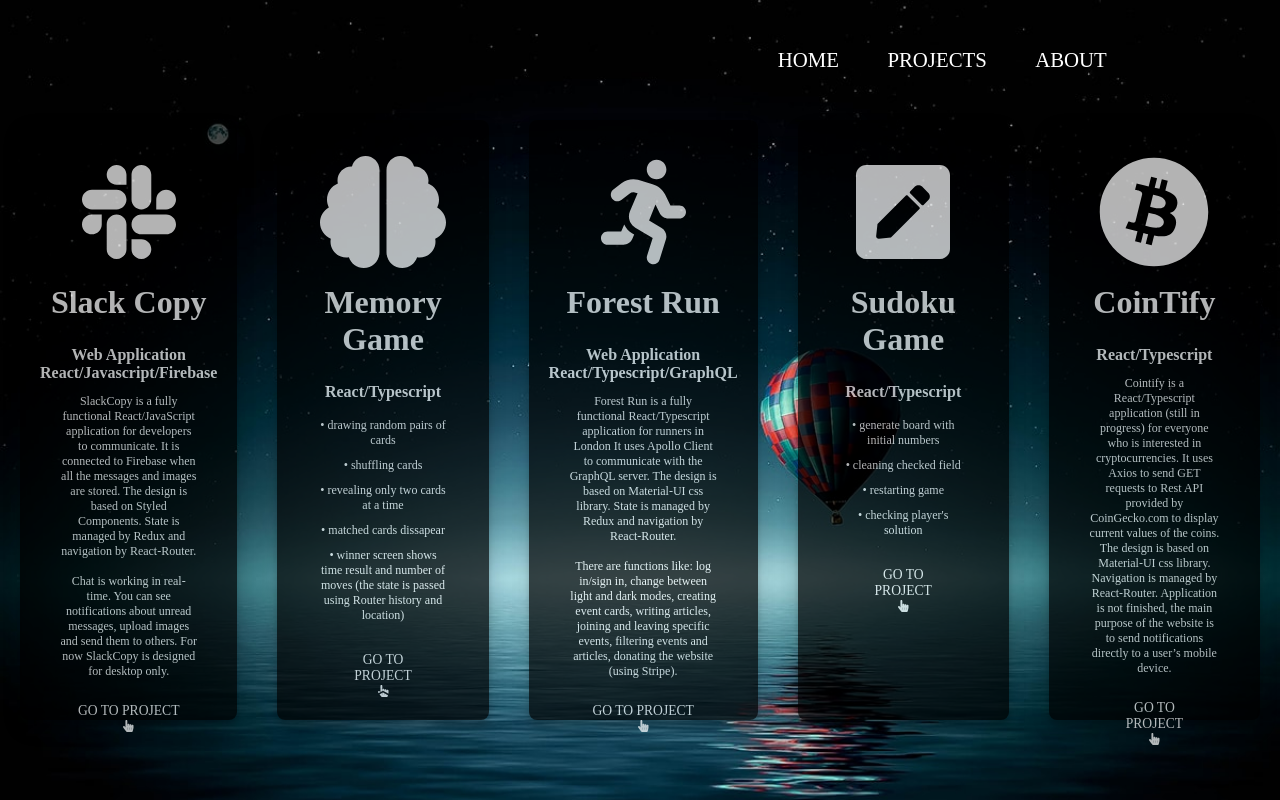
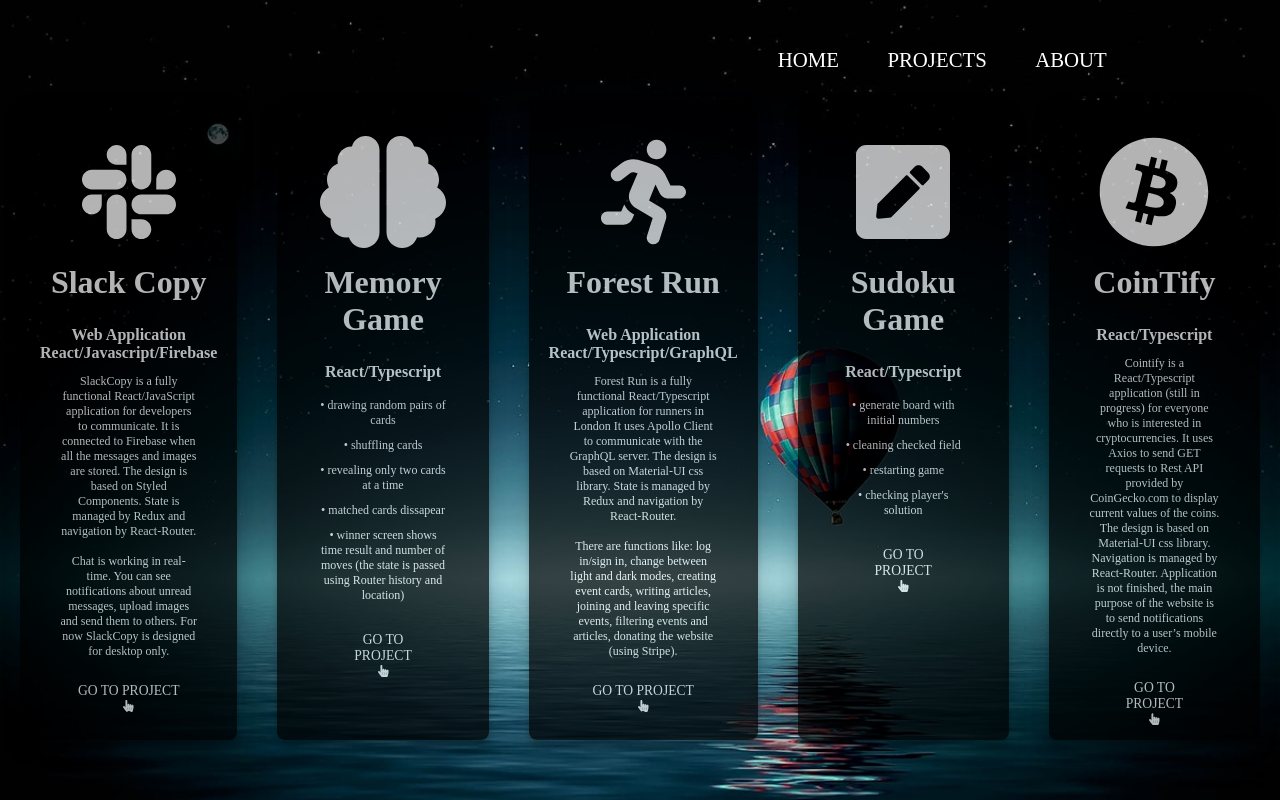
Before and after one commit to joannanapora/portfolio, a React (Create React App) app: page /projects in a window 1280 px wide. Built offline with nearby package versions, Linux system fonts and the light colour scheme; a web font is replaced by a local one.

Commit message:
changed height of project card

```diff
--- a/src/projects/projects.css
+++ b/src/projects/projects.css
@@ -33,7 +33,7 @@
 }
 
 .card.expanded {
-  height: 600px;
+  height: 640px;
 }
 .label {
   margin-top: 30px;
```
